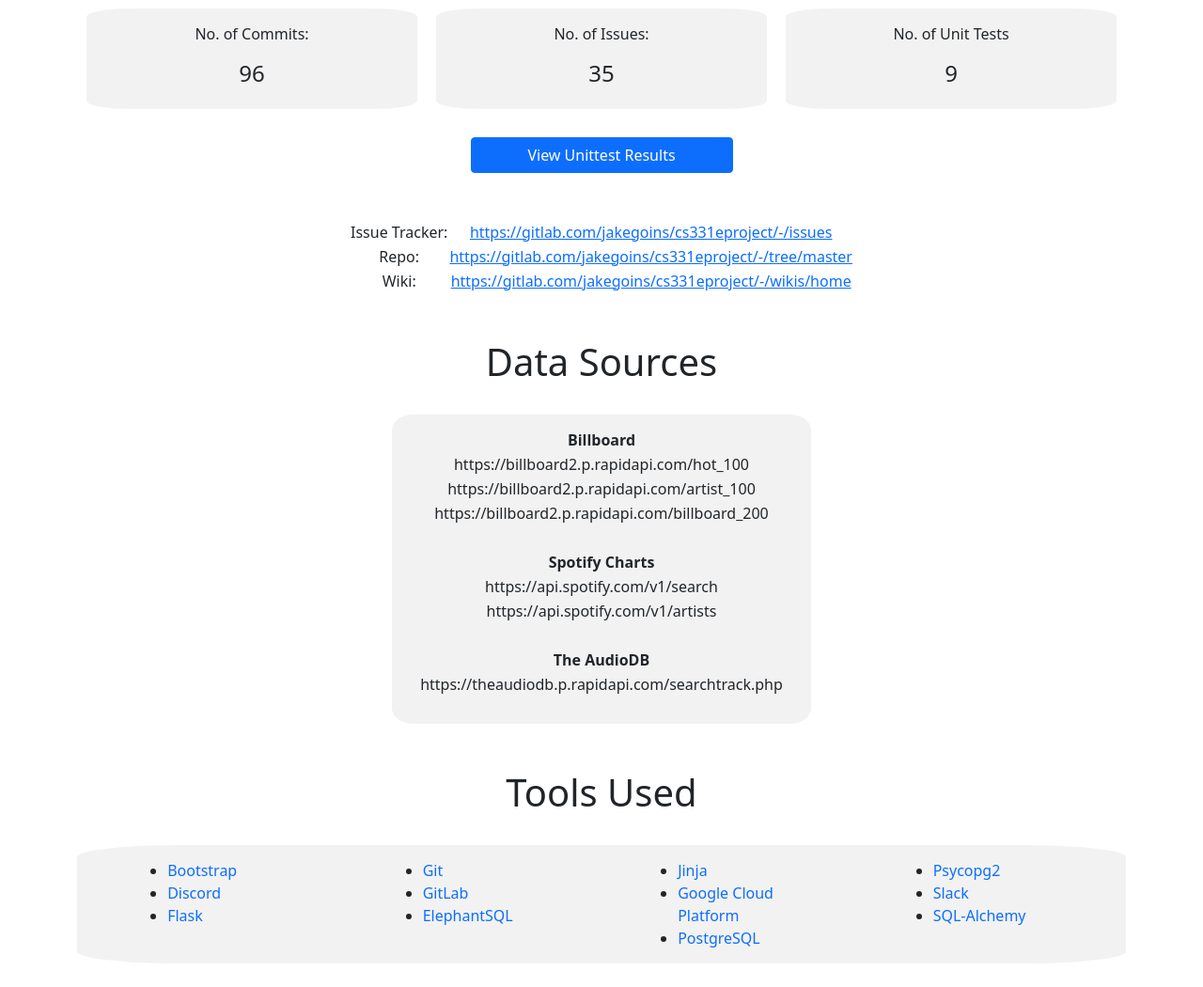
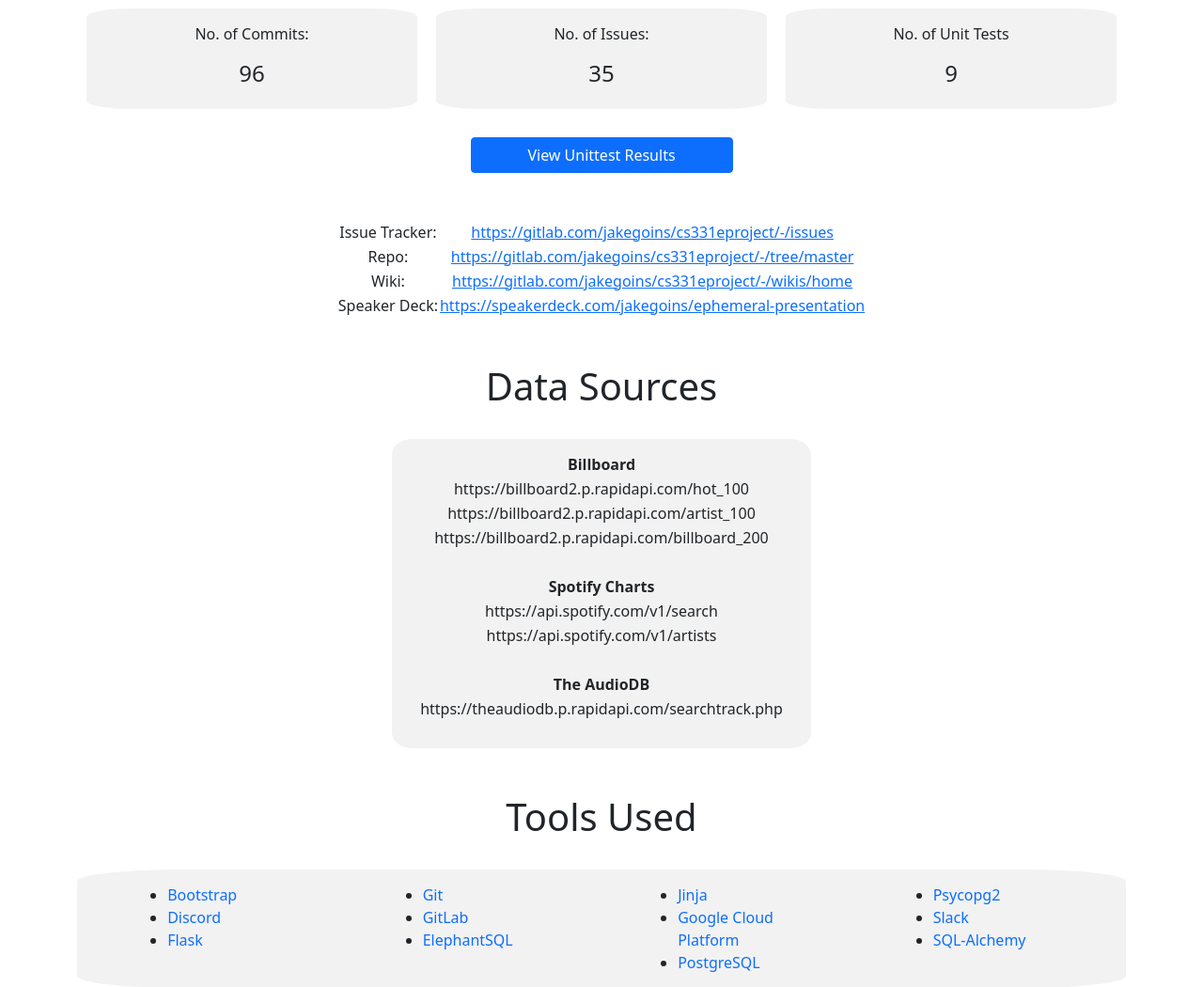
Before and after one commit to gqian75/Ephemeral, a Flask app: page /about/ in a window 1280 px wide. Shown: the part 2377-3427 px from the top of the page at 94% size. Run offline with Flask 2, Linux system fonts and the light colour scheme; some libraries are stand-ins or nearby versions.

Commit message:
About page

```diff
--- a/frontend/templates/about.html
+++ b/frontend/templates/about.html
@@ -190,6 +190,10 @@
             <td>Wiki:</td>
             <td><a href="https://gitlab.com/jakegoins/cs331eproject/-/wikis/home" target="_blank" rel="noopener noreferrer">https://gitlab.com/jakegoins/cs331eproject/-/wikis/home</a></td>
         </tr>
+        <tr>
+            <td>Speaker Deck:</td>
+            <td><a href="https://speakerdeck.com/jakegoins/ephemeral-presentation" target="_blank" rel="noopener noreferrer">https://speakerdeck.com/jakegoins/ephemeral-presentation</a></td>
+        </tr>
     </table>
 </div>
 
```
